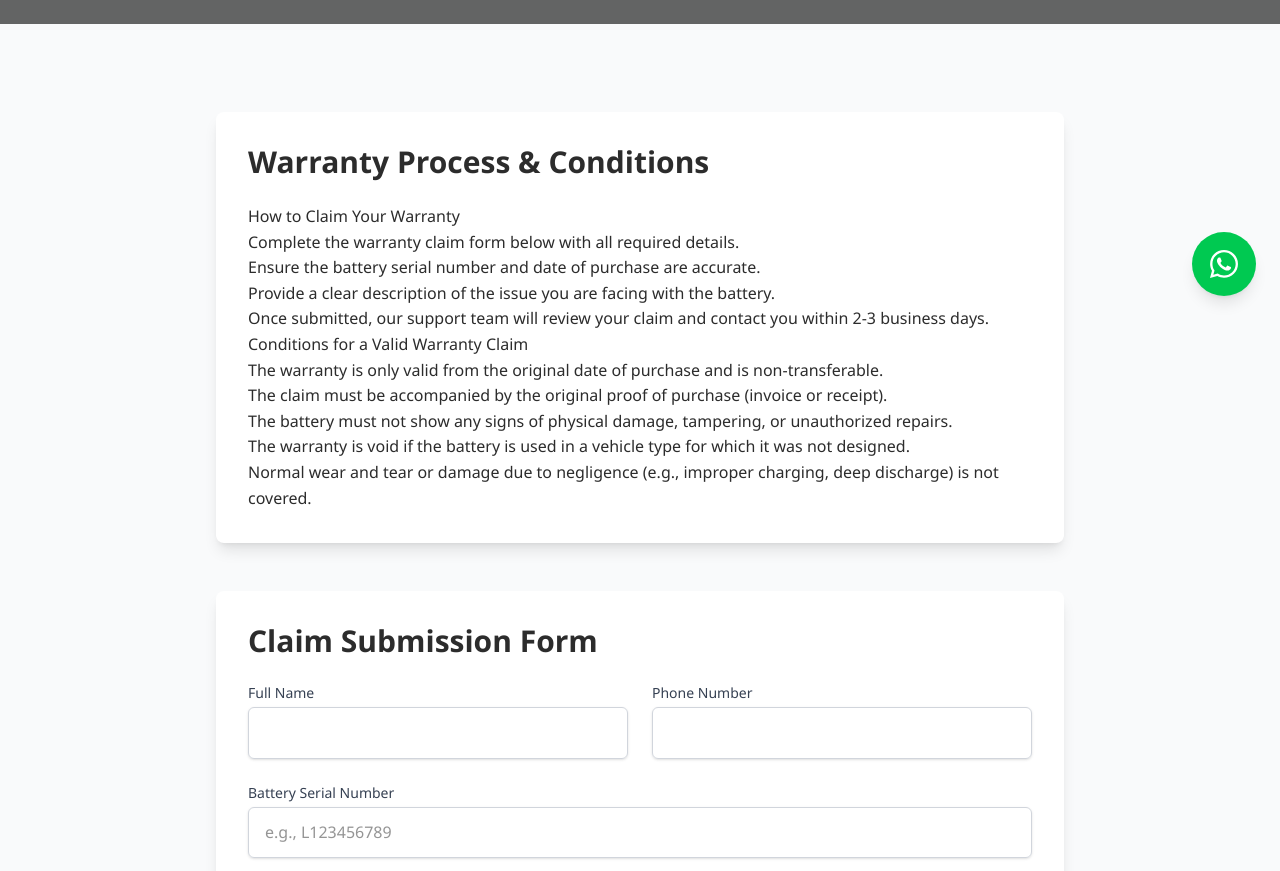
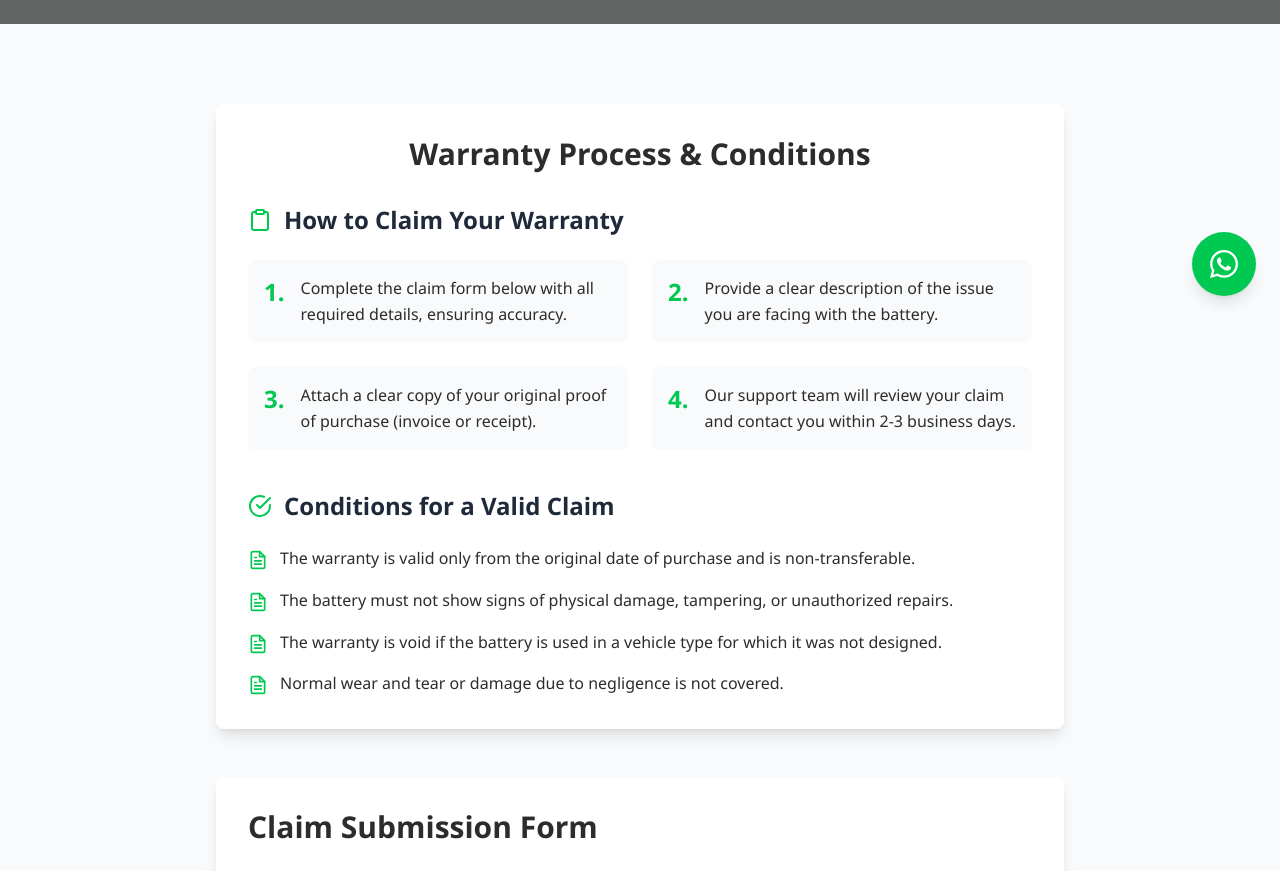
Before and after one commit to gs3solutiondevelopers/LEIGHTON-INDUSTRIES-PROJECT, a React (Vite) app in the folder Frontend/: page /support/warranty in a window 1280 px wide. Shown: the part 480-1351 px from the top of the page. Built offline with nearby package versions, Linux system fonts and the light colour scheme.

Commit message:
Added Product complaint and support Page as well as warranty claim page

```diff
--- a/Frontend/src/App.jsx
+++ b/Frontend/src/App.jsx
@@ -8,6 +8,8 @@ import ProductsPage from './pages/ProductsPage'
 import WhatsApp from './components/common/WhatsApp'
 import CookieBanner from './components/common/CookieBanner'
 import WarrantyPage from './pages/WarrantyPage'
+import SupportPage from './pages/Support'
+import Complaint from './pages/Complain'
 const App = () => {
   return (
      <Router>
@@ -19,9 +21,10 @@ const App = () => {
 
             <Route path="/batteries" element={<ProductsPage />} />
             <Route path="/contact" element={<ContactPage />} />
-
+          <Route path="/support" element={<SupportPage />} />
           {/* supprt routes */}
             <Route path='support/warranty' element={<WarrantyPage/>}/>
+            <Route path='support/complaint' element={<Complaint/>}/>
           </Routes>
         </main>
         <Footer />
--- a/Frontend/src/components/common/WhatsApp.jsx
+++ b/Frontend/src/components/common/WhatsApp.jsx
@@ -1,8 +1,8 @@
 import React from "react";
 import { FaWhatsapp } from "react-icons/fa";
 const WhatsApp = () => {
-  const number = "097322 64264";
-  const message = "I am eager to inquire with you";
+  const number = "9733140877";
+  const message = "I am eager to connect with Leighton Industries";
 
   const whatsappUrl = `https://wa.me/${number}?text=${encodeURIComponent(
     message
--- /dev/null
+++ b/Frontend/src/pages/Complain.jsx
@@ -0,0 +1,93 @@
+// src/pages/ProductComplaintPage.jsx
+
+import React from 'react';
+import { useForm } from 'react-hook-form';
+import complaint  from '../assets/Complaint.png'
+
+const Complaint = () => {
+  const { register, handleSubmit, formState: { errors } } = useForm();
+
+  const onSubmit = (data) => {
+    console.log(data);
+    alert('Your complaint has been submitted. Our team will review it and get in touch.');
+  };
+
+  return (
+    <div className="bg-gray-50">
+      {/* Header Banner */}
+      <div className="relative h-113">
+        <img
+          src={complaint}
+          alt="Filing a complaint"
+          className="absolute inset-0 w-full h-full object-cover z-0"
+        />
+        <div className="relative z-10 h-full flex flex-col items-center justify-center bg-black/60 text-white text-center p-4">
+          <h1 className="text-5xl font-bold">Product Complaint</h1>
+          <p className="text-lg mt-4">We are sorry for the inconvenience. Please describe the issue below.</p>
+        </div>
+      </div>
+
+      {/* Main Content */}
+      <div className="max-w-4xl mx-auto px-6 py-20">
+        <div className="bg-white p-8 rounded-lg shadow-lg">
+          <h2 className="text-3xl font-semibold text-brand-dark mb-6">Complaint Form</h2>
+          <form onSubmit={handleSubmit(onSubmit)} className="space-y-6">
+            <div className="grid md:grid-cols-2 gap-6">
+              <div>
+                <label htmlFor="name" className="block text-sm font-medium text-gray-700">Full Name</label>
+                <input
+                  type="text"
+                  id="name"
+                  {...register("name", { required: "Full name is required." })}
+                  className="mt-1 block w-full px-4 py-3 border border-gray-300 rounded-md shadow-sm focus:ring-green-500 focus:border-green-500"
+                />
+                {errors.name && <p className="text-red-500 text-sm mt-1">{errors.name.message}</p>}
+              </div>
+              <div>
+                <label htmlFor="phone" className="block text-sm font-medium text-gray-700">Phone Number</label>
+                <input
+                  type="tel"
+                  id="phone"
+                  {...register("phone", { required: "Phone number is required." })}
+                  className="mt-1 block w-full px-4 py-3 border border-gray-300 rounded-md shadow-sm focus:ring-green-500 focus:border-green-500"
+                />
+                {errors.phone && <p className="text-red-500 text-sm mt-1">{errors.phone.message}</p>}
+              </div>
+            </div>
+            <div>
+              <label htmlFor="productModel" className="block text-sm font-medium text-gray-700">Product Model / Serial Number</label>
+              <input
+                type="text"
+                id="productModel"
+                {...register("productModel", { required: "Product model is required." })}
+                className="mt-1 block w-full px-4 py-3 border border-gray-300 rounded-md shadow-sm focus:ring-green-500 focus:border-green-500"
+                placeholder="e.g., Leighton Tubular Pro 1500"
+              />
+              {errors.productModel && <p className="text-red-500 text-sm mt-1">{errors.productModel.message}</p>}
+            </div>
+            <div>
+              <label htmlFor="complaint" className="block text-sm font-medium text-gray-700">Describe Your Complaint</label>
+              <textarea
+                id="complaint"
+                rows="5"
+                {...register("complaint", { required: "Please describe your complaint." })}
+                className="mt-1 block w-full px-4 py-3 border border-gray-300 rounded-md shadow-sm focus:ring-green-500 focus:border-green-500"
+              ></textarea>
+              {errors.complaint && <p className="text-red-500 text-sm mt-1">{errors.complaint.message}</p>}
+            </div>
+            <div>
+              <button
+                type="submit"
+                className="w-full bg-green-500 text-white font-bold py-3 px-6 rounded-md hover:bg-green-600 transition-all duration-300 transform hover:scale-105"
+              >
+                Submit Complaint
+              </button>
+            </div>
+          </form>
+        </div>
+      </div>
+    </div>
+  );
+};
+
+export default Complaint;
--- /dev/null
+++ b/Frontend/src/pages/Support.jsx
@@ -0,0 +1,73 @@
+// src/pages/SupportPage.jsx
+
+import React from 'react';
+import { FiFileText, FiShield, FiMessageSquare, FiChevronRight } from 'react-icons/fi';
+import { Link } from 'react-router-dom';
+
+const supportLinks = [
+  {
+    icon: <FiShield />,
+    title: 'Warranty Claim',
+    description: 'Submit a new warranty claim or check the status of an existing one.',
+    path: '/support/warranty',
+  },
+  {
+    icon: <FiMessageSquare />,
+    title: 'Product Complaint',
+    description: 'Lodge a complaint or provide feedback about a specific product.',
+    path: '/support/complaint',
+  },
+  {
+    icon: <FiFileText />,
+    title: 'Terms & Conditions',
+    description: 'Read the terms and conditions for our products and services.',
+    path: '/terms-conditions',
+  },
+];
+
+const SupportPage = () => {
+  return (
+    <div className="bg-white">
+      {/* Header Banner */}
+      <div className="relative h-109">
+        <img
+          src="https://encrypted-tbn0.gstatic.com/images?q=tbn:ANd9GcQz8z8nMQL6_V0SYIRk-59Rn1wcPOEh4R1ilg&s"
+          alt="Customer support"
+          className="absolute inset-0 w-full h-full object-cover z-0"
+        />
+        <div className="relative z-10 h-full flex flex-col items-center justify-center bg-black/60 text-white text-center p-4">
+          <h1 className="text-5xl font-bold">Support Center</h1>
+          <p className="text-lg mt-4">We're here to help. Choose an option below to get started.</p>
+        </div>
+      </div>
+
+      {/* Main Content */}
+      <div className="max-w-4xl mx-auto px-6 py-20">
+        <div className="space-y-6">
+          {supportLinks.map((link, index) => (
+            <Link
+              to={link.path}
+              key={index}
+              className="group flex items-center justify-between bg-gray-50 p-6 rounded-lg shadow-sm transition-all duration-300 hover:shadow-lg hover:bg-green-50"
+            >
+              <div className="flex items-center space-x-6">
+                <div className="flex-shrink-0 w-16 h-16 bg-green-100 rounded-full flex items-center justify-center transition-colors duration-300 group-hover:bg-green-500">
+                  <div className="text-green-600 text-3xl transition-colors duration-300 group-hover:text-white">
+                    {link.icon}
+                  </div>
+                </div>
+                <div>
+                  <h3 className="text-xl font-semibold text-brand-dark">{link.title}</h3>
+                  <p className="text-gray-600">{link.description}</p>
+                </div>
+              </div>
+              <FiChevronRight className="h-7 w-7 text-gray-400 transition-transform duration-300 group-hover:translate-x-1 group-hover:text-green-600" />
+            </Link>
+          ))}
+        </div>
+      </div>
+    </div>
+  );
+};
+
+export default SupportPage;
--- a/Frontend/src/pages/WarrantyPage.jsx
+++ b/Frontend/src/pages/WarrantyPage.jsx
@@ -2,7 +2,9 @@
 
 import React from 'react';
 import { useForm } from 'react-hook-form';
-import warranty from '../assets/warranty.png'
+import warranty from '../assets/warranty.png';
+import { FiFileText, FiCheckCircle, FiMessageSquare, FiClipboard } from 'react-icons/fi';
+
 const WarrantyPage = () => {
   const { register, handleSubmit, formState: { errors } } = useForm();
 
@@ -14,13 +16,13 @@ const WarrantyPage = () => {
   return (
     <div className="bg-gray-50">
       {/* Header Banner */}
-      <div className="relative h-108">
+      <div className="relative h-106">
         <img
           src={warranty}
           alt="Customer support"
-          className="absolute inset-0 w-full h-108 object-cover z-0"
+          className="absolute inset-0 w-full h-full object-cover z-0"
         />
-        <div className="relative z-10 h-106 flex flex-col items-center justify-center bg-black/60 text-white text-center p-4">
+        <div className="relative z-10 h-full flex flex-col items-center justify-center bg-black/60 text-white text-center p-4">
           <h1 className="text-5xl font-bold">Warranty Claim</h1>
           <p className="text-lg mt-4">Please review the conditions below before submitting your claim.</p>
         </div>
@@ -30,25 +32,39 @@ const WarrantyPage = () => {
       <div className="max-w-4xl mx-auto px-6 py-20">
         <div className="space-y-12">
 
-          {/* Warranty Conditions Section */}
+          {/* Redesigned Warranty Conditions Section */}
           <div className="bg-white p-8 rounded-lg shadow-lg">
-            <h2 className="text-3xl font-semibold text-brand-dark mb-6">Warranty Process & Conditions</h2>
-            <div className="prose lg:prose-lg max-w-none">
-              <h3>How to Claim Your Warranty</h3>
-              <ol>
-                <li>Complete the warranty claim form below with all required details.</li>
-                <li>Ensure the battery serial number and date of purchase are accurate.</li>
-                <li>Provide a clear description of the issue you are facing with the battery.</li>
-                <li>Once submitted, our support team will review your claim and contact you within 2-3 business days.</li>
-              </ol>
+            <h2 className="text-3xl font-semibold text-brand-dark mb-8 text-center">Warranty Process & Conditions</h2>
 
-              <h3>Conditions for a Valid Warranty Claim</h3>
-              <ul>
-                <li>The warranty is only valid from the original date of purchase and is non-transferable.</li>
-                <li>The claim must be accompanied by the original proof of purchase (invoice or receipt).</li>
-                <li>The battery must not show any signs of physical damage, tampering, or unauthorized repairs.</li>
-                <li>The warranty is void if the battery is used in a vehicle type for which it was not designed.</li>
-                <li>Normal wear and tear or damage due to negligence (e.g., improper charging, deep discharge) is not covered.</li>
+            <div className="mb-10">
+              <h3 className="text-2xl font-semibold text-gray-800 mb-6 flex items-center"><FiClipboard className="mr-3 text-green-500"/> How to Claim Your Warranty</h3>
+              <div className="grid sm:grid-cols-2 gap-6">
+                <div className="bg-gray-50 p-4 rounded-lg flex items-start space-x-4">
+                  <div className="flex-shrink-0 text-green-500 font-bold text-2xl">1.</div>
+                  <p>Complete the claim form below with all required details, ensuring accuracy.</p>
+                </div>
+                <div className="bg-gray-50 p-4 rounded-lg flex items-start space-x-4">
+                  <div className="flex-shrink-0 text-green-500 font-bold text-2xl">2.</div>
+                  <p>Provide a clear description of the issue you are facing with the battery.</p>
+                </div>
+                <div className="bg-gray-50 p-4 rounded-lg flex items-start space-x-4">
+                  <div className="flex-shrink-0 text-green-500 font-bold text-2xl">3.</div>
+                  <p>Attach a clear copy of your original proof of purchase (invoice or receipt).</p>
+                </div>
+                <div className="bg-gray-50 p-4 rounded-lg flex items-start space-x-4">
+                  <div className="flex-shrink-0 text-green-500 font-bold text-2xl">4.</div>
+                  <p>Our support team will review your claim and contact you within 2-3 business days.</p>
+                </div>
+              </div>
+            </div>
+
+            <div>
+              <h3 className="text-2xl font-semibold text-gray-800 mb-6 flex items-center"><FiCheckCircle className="mr-3 text-green-500"/> Conditions for a Valid Claim</h3>
+              <ul className="space-y-4">
+                <li className="flex items-start"><FiFileText className="h-5 w-5 mr-3 mt-1 text-green-500 flex-shrink-0"/>The warranty is valid only from the original date of purchase and is non-transferable.</li>
+                <li className="flex items-start"><FiFileText className="h-5 w-5 mr-3 mt-1 text-green-500 flex-shrink-0"/>The battery must not show signs of physical damage, tampering, or unauthorized repairs.</li>
+                <li className="flex items-start"><FiFileText className="h-5 w-5 mr-3 mt-1 text-green-500 flex-shrink-0"/>The warranty is void if the battery is used in a vehicle type for which it was not designed.</li>
+                <li className="flex items-start"><FiFileText className="h-5 w-5 mr-3 mt-1 text-green-500 flex-shrink-0"/>Normal wear and tear or damage due to negligence is not covered.</li>
               </ul>
             </div>
           </div>
```
Also changed, not shown: Frontend/src/assets/complaint.png (added), 1 other file (tests, documents, lock files or other folders).
